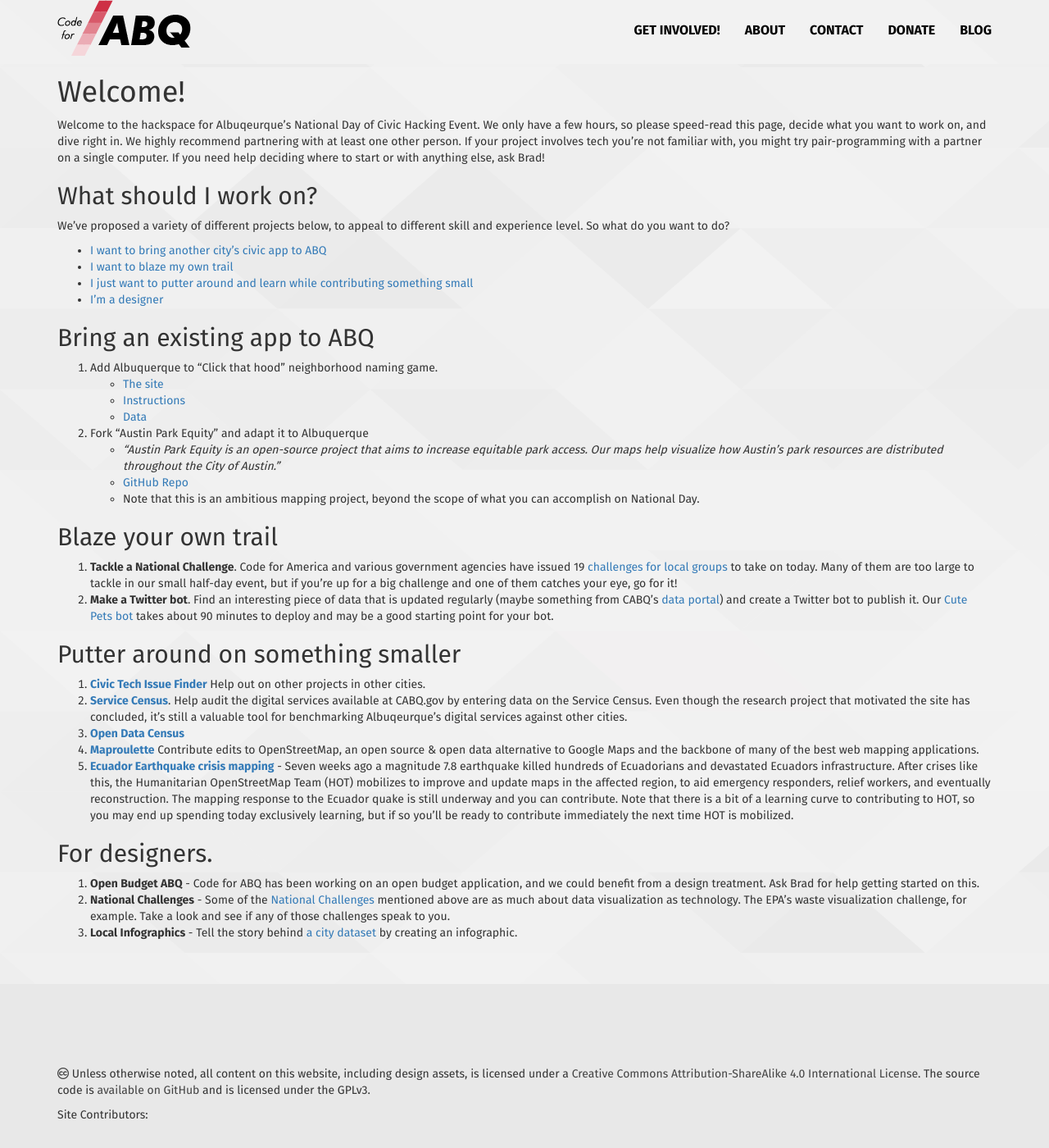
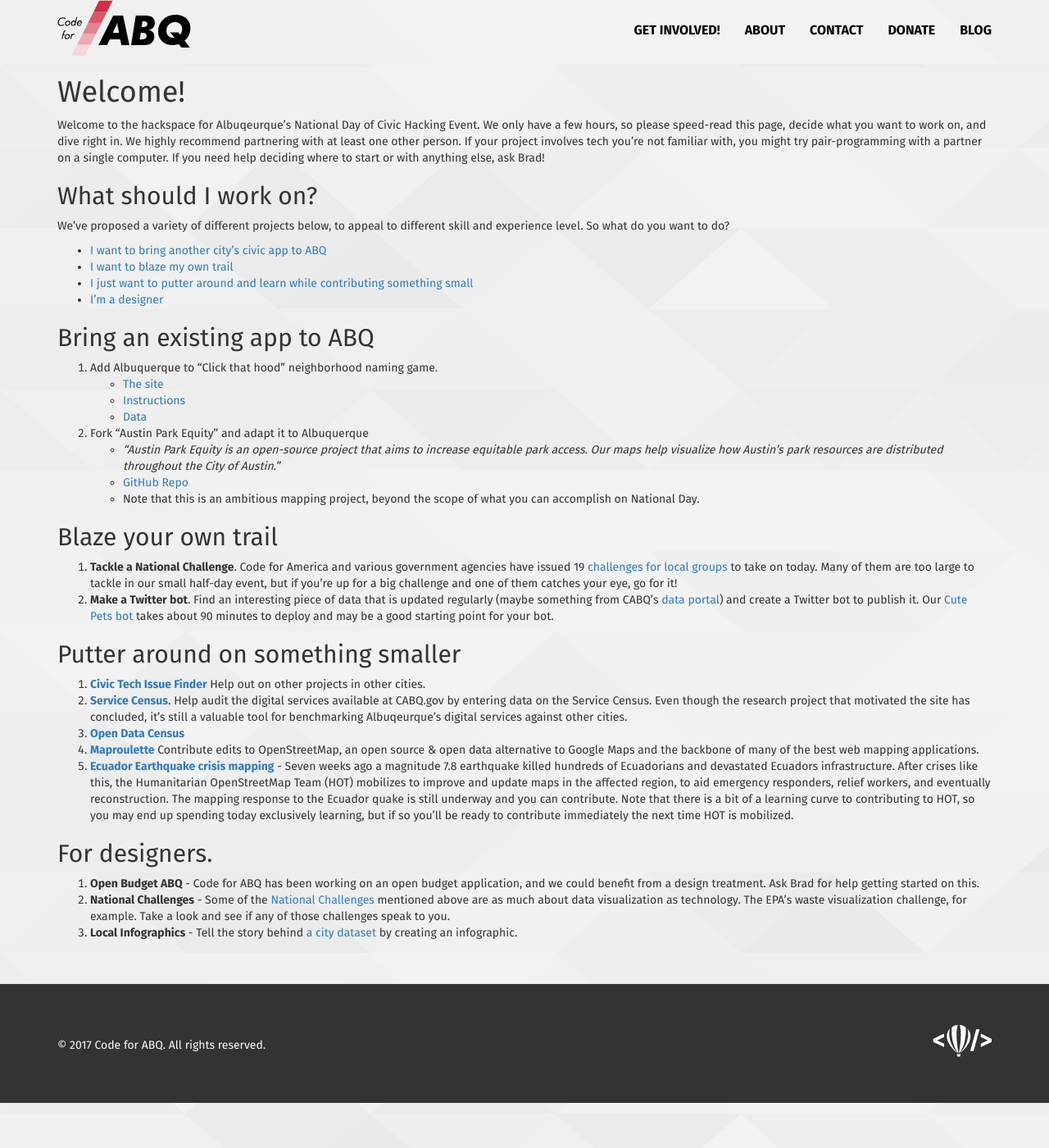
Before and after one commit to ThomasWomack/Code-for-NM, a Jekyll site: the page built from hackspace.md, in a window 1280 px wide and 1400 px high, scrolled down 507 px. Shown: the whole window at 82% size. Built offline with Jekyll 4.4.1, drawn with Linux system fonts in a browser that asks for light colours; nearby versions of some CDN libraries; after the commit the page ends 1852 px from its top, so only the background shows below that.

Commit message:
finishing the footer

```diff
--- a/_includes/footer.html
+++ b/_includes/footer.html
@@ -1,18 +1,11 @@
 <footer id="site-footer">
   <div class="container">
     <div class="row">
-      <div class="col-md-12">
-        <p>
-          <a rel="license" href="http://creativecommons.org/licenses/by-sa/4.0/"><i class="fa fa-creative-commons"></i></a> Unless otherwise noted, all content on this website, including design assets, is licensed under a <a rel="license" href="http://creativecommons.org/licenses/by-sa/4.0/">Creative Commons Attribution-ShareAlike 4.0 International License</a>. The source code is <a href="https://github.com/codeforabq/codeforabq.org">available on GitHub</a> and is licensed under the GPLv3.
-        </p>
-        <p>
-          Site Contributors:
-
-          {% for contributor in site.contributors %}
-            {% assign person = site.people[contributor] %}
-            {% if person.github == nil %}{{ person.display_name }}{% else %}<a target="_blank" href="https://github.com/{{ person.github }}">{{ person.display_name }}</a>{% endif %}{% unless forloop.last %}, {% endunless %}
-          {% endfor %}
-        </p>
+      <div class="col-md-6">
+        <p>&copy; 2017 Code for ABQ. All rights reserved.</p>
+      </div>
+      <div class="col-md-6">
+        <img src="/images/code_for_abq_footer_balloon.png" class='footer-ballon'>
       </div>
     </div>
   </div>
--- a/_sass/_footer.sass
+++ b/_sass/_footer.sass
@@ -0,0 +1,12 @@
+.footer-ballon
+	float: right
+
+#site-footer p
+	margin-top: 15px
+
+@media (max-width: 767px)
+	#site-footer
+		text-align: center
+		.footer-ballon
+			float: none
+			margin-top: 25px
--- a/css/main.scss
+++ b/css/main.scss
@@ -12,7 +12,7 @@
 
 $grey-color:       #828282;
 $grey-color-light: lighten($grey-color, 40%);
-$grey-color-dark:  darken($grey-color, 25%);
+$grey-color-dark:  #333;
 $background-url : url(/images/triangle_background.png);
 
 $white: #fafafa;
@@ -185,13 +185,10 @@
 }
 
 #site-footer {
-  background-color: $grey-color-light;
-  padding: 100px 0px 20px;
+  background-color: $grey-color-dark;
+  color: $white;
+  padding: 50px 0px;
   margin-top: 3em;
-
-  a{
-    color: $grey-color-dark;
-  }
 }
 
 @import
```
Also changed, not shown: other parts of _includes/footer.html (+1 -1 lines).
